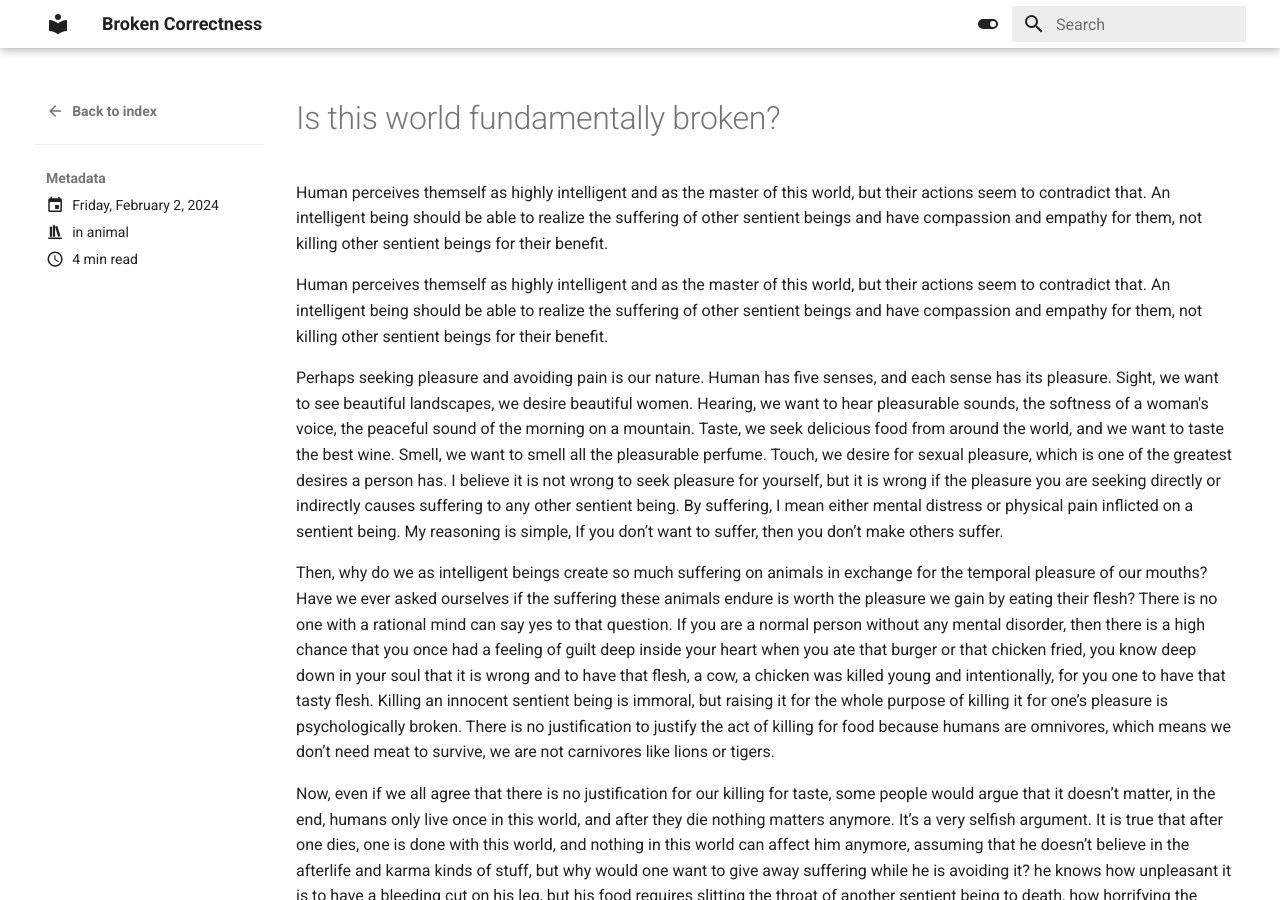
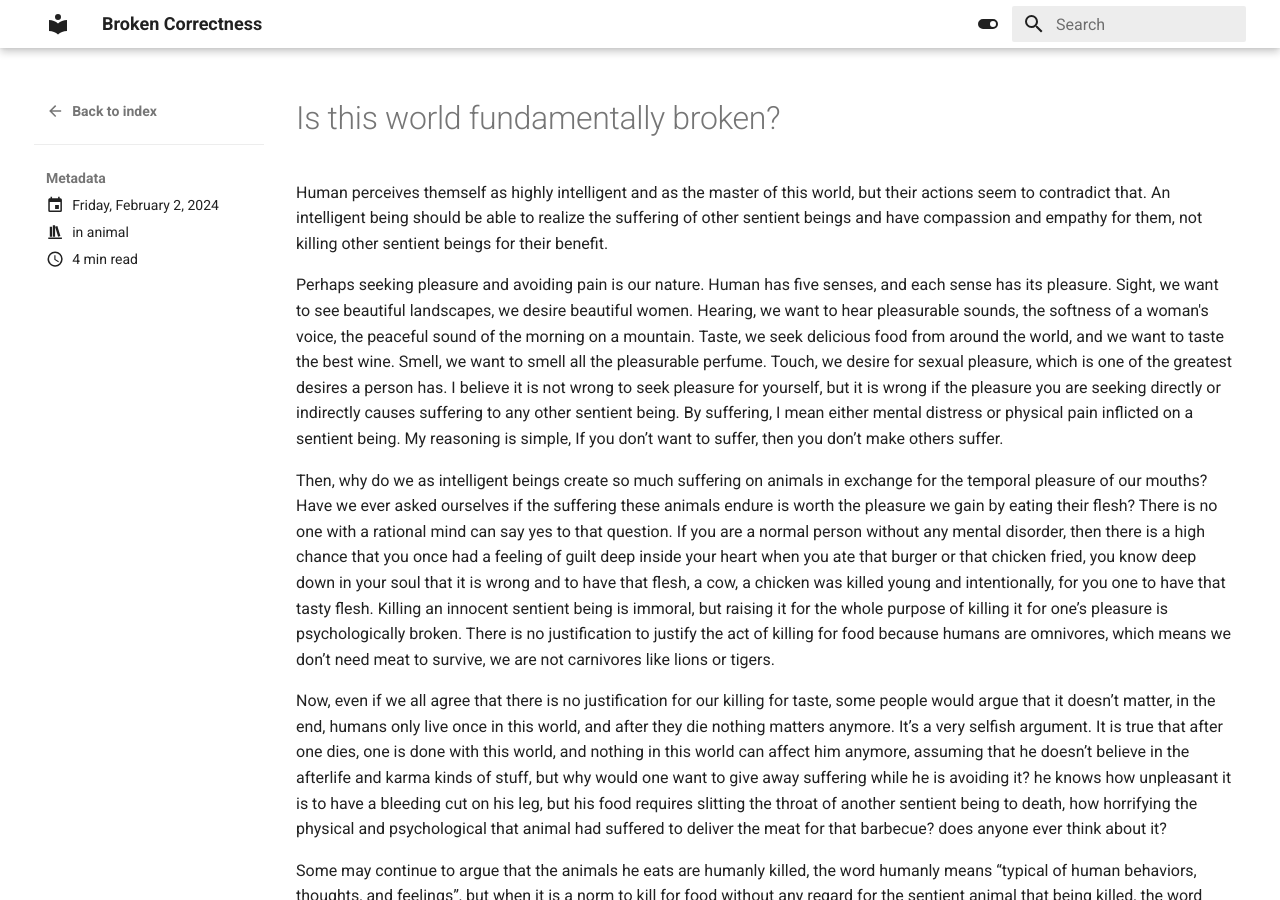
Before and after one commit to FallingStarsLab/fallingstarslab.github.io, an MkDocs documentation site: the page built from docs/posts/happiness.md, in a window 1280 px wide and 900 px high. Built offline with MkDocs 1.6.1 and Material for MkDocs 9.7.7, drawn with Linux system fonts in a browser that asks for light colours.

Commit message:
remove duplicate breaf

```diff
--- a/docs/posts/happiness.md
+++ b/docs/posts/happiness.md
@@ -14,8 +14,6 @@ Human perceives themself as highly intelligent and as the master of this world,
 
 <!-- more -->
 
-Human perceives themself as highly intelligent and as the master of this world, but their actions seem to contradict that. An intelligent being should be able to realize the suffering of other sentient beings and have compassion and empathy for them, not killing other sentient beings for their benefit.
-
 Perhaps seeking pleasure and avoiding pain is our nature. Human has five senses, and each sense has its pleasure. Sight, we want to see beautiful landscapes, we desire beautiful women. Hearing, we want to hear pleasurable sounds, the softness of a woman's voice, the peaceful sound of the morning on a mountain. Taste, we seek delicious food from around the world, and we want to taste the best wine. Smell, we want to smell all the pleasurable perfume. Touch, we desire for sexual pleasure, which is one of the greatest desires a person has. I believe it is not wrong to seek pleasure for yourself, but it is wrong if the pleasure you are seeking directly or indirectly causes suffering to any other sentient being. By suffering, I mean either mental distress or physical pain inflicted on a sentient being. My reasoning is simple, If you don’t want to suffer, then you don’t make others suffer.
 
 Then, why do we as intelligent beings create so much suffering on animals in exchange for the temporal pleasure of our mouths? Have we ever asked ourselves if the suffering these animals endure is worth the pleasure we gain by eating their flesh? There is no one with a rational mind can say yes to that question. If you are a normal person without any mental disorder, then there is a high chance that you once had a feeling of guilt deep inside your heart when you ate that burger or that chicken fried, you know deep down in your soul that it is wrong and to have that flesh, a cow, a chicken was killed young and intentionally, for you one to have that tasty flesh. Killing an innocent sentient being is immoral, but raising it for the whole purpose of killing it for one’s pleasure is psychologically broken. There is no justification to justify the act of killing for food because humans are omnivores, which means we don’t need meat to survive, we are not carnivores like lions or tigers.
```
